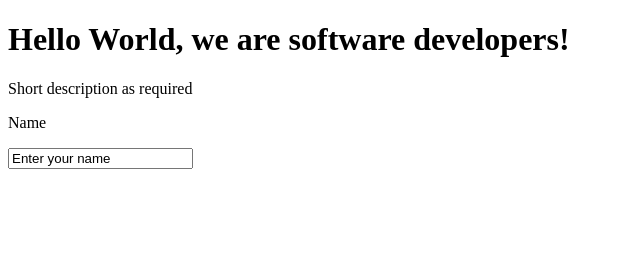
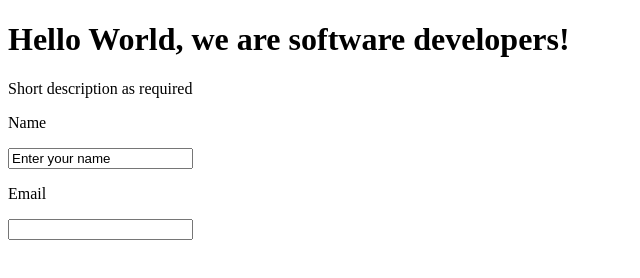
Before and after one commit to Kingobaino1/Survey-Form, a plain HTML site: page index.html in a window 1280 px wide. Shown: the whole page, without its empty margins (0-640 px from the left). Drawn offline with Linux system fonts and the light colour scheme.

Commit message:
feature 5

```diff
--- a/index.html
+++ b/index.html
@@ -23,8 +23,11 @@
 
     -->
     <form id="survey-form">
-      Name<p></p>
+      <p>Name</p>
       <input id="name" type="text" value="Enter your name">
+      <p>Email</p>
+      <input id="email" type="email" value=>
+
     </form>
     <script  src="js/index.js"></script>
   </body>
```
